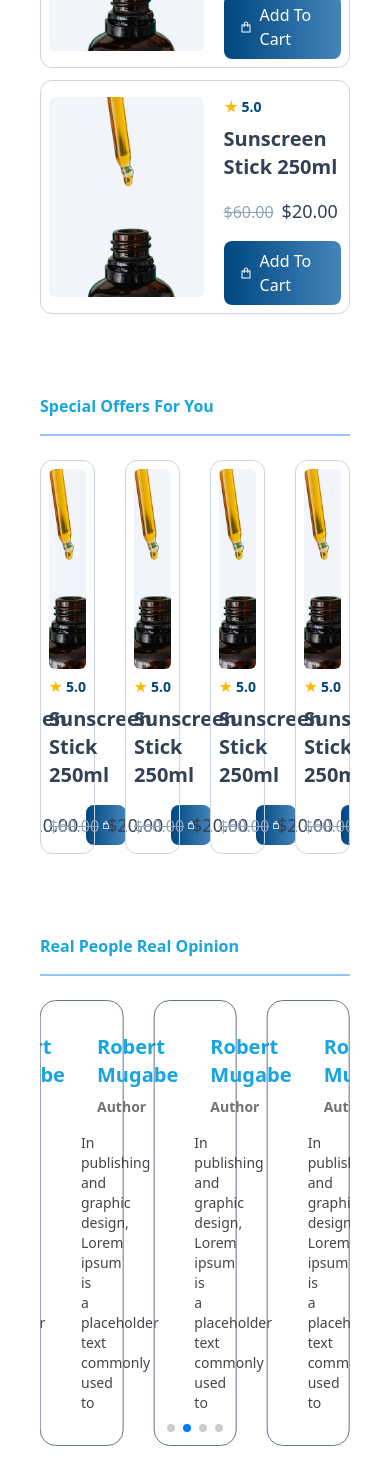
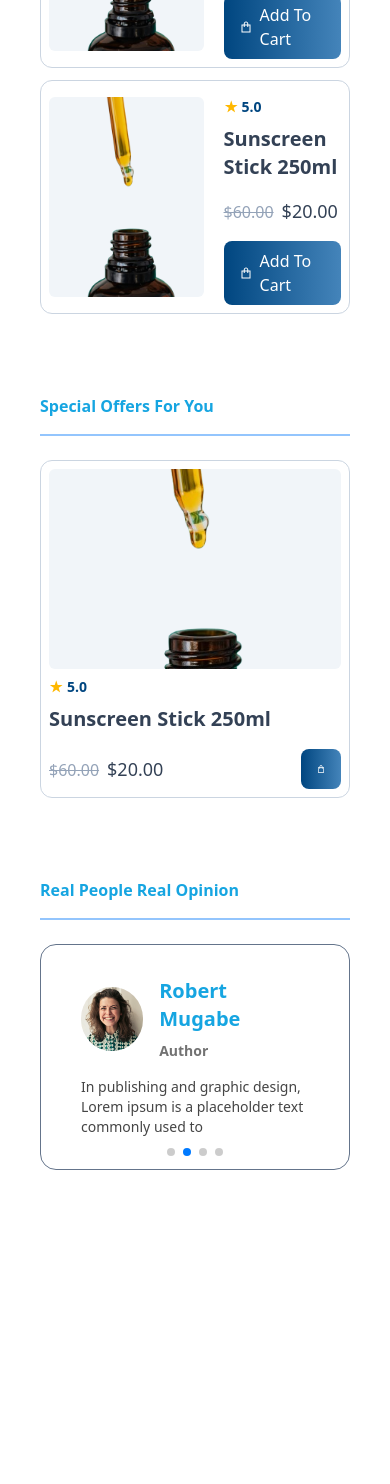
Before and after one commit to safatsaat2/project-pharma, a Next.js app: page / in a window 390 px wide. Shown: the part 5793-7277 px from the top of the page. After the commit the page ends 7003 px from the top, so only its background shows below. Built offline with nearby package versions, Linux system fonts and the light colour scheme.

Commit message:
swiper js responsive issue

```diff
--- a/src/app/_components/Home/SpecialOfferSec.jsx
+++ b/src/app/_components/Home/SpecialOfferSec.jsx
@@ -5,8 +5,7 @@ import { Swiper, SwiperSlide } from "swiper/react";
 import 'swiper/css';
 import 'swiper/css/pagination';
 import 'swiper/css/navigation';
-import { Pagination, Autoplay } from 'swiper/modules';
-import TestimonialCard from "./TestimonialCard";
+import { Autoplay } from 'swiper/modules';
 import ProductCardSm from "../ProductCard/ProductCardSm";
 
 const SpecialOfferSec = () => {
@@ -15,7 +14,15 @@ const SpecialOfferSec = () => {
       <div className="max-w-screen-xl mx-auto">
         <HeadingArea heading="Special Offers For You" link="/" />
         <Swiper
-        slidesPerView={4}
+        breakpoints={{
+            1024:{
+                slidesPerView: 4,
+            },
+            576: {
+              // width: 576,
+              slidesPerView: 2,
+            },
+          }}
         spaceBetween={30}
         loop={true} // Enable looping
         autoplay={{
--- a/src/app/_components/Home/TestimonialSec.jsx
+++ b/src/app/_components/Home/TestimonialSec.jsx
@@ -17,7 +17,15 @@ const TestimonialSec = () => {
             <HeadingArea heading="Real People Real Opinion" link="/" />
 
             <Swiper
-        slidesPerView={3}
+         breakpoints={{
+            1024:{
+                slidesPerView: 3,
+            },
+            576: {
+              // width: 576,
+              slidesPerView: 2,
+            },
+          }}
         spaceBetween={30}
         loop={true} // Enable looping
         pagination={{
```
